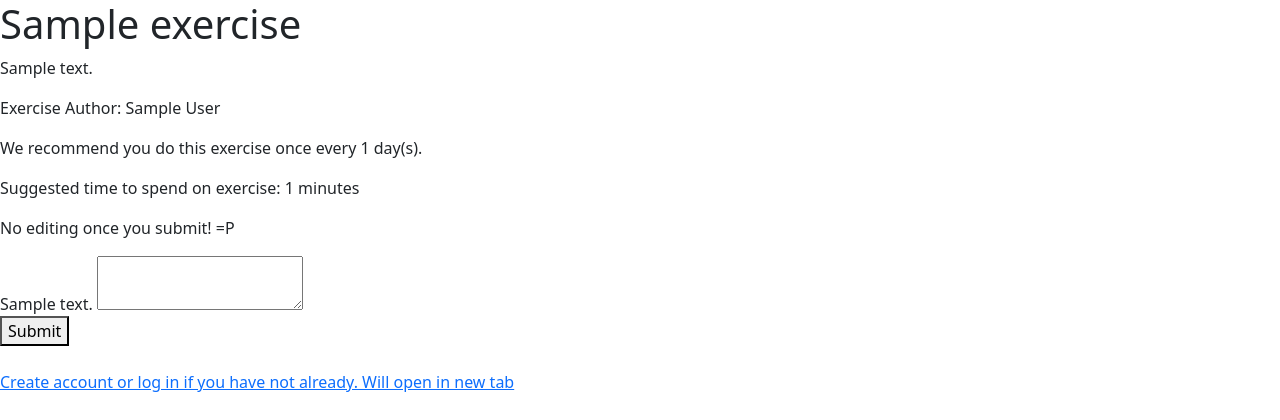
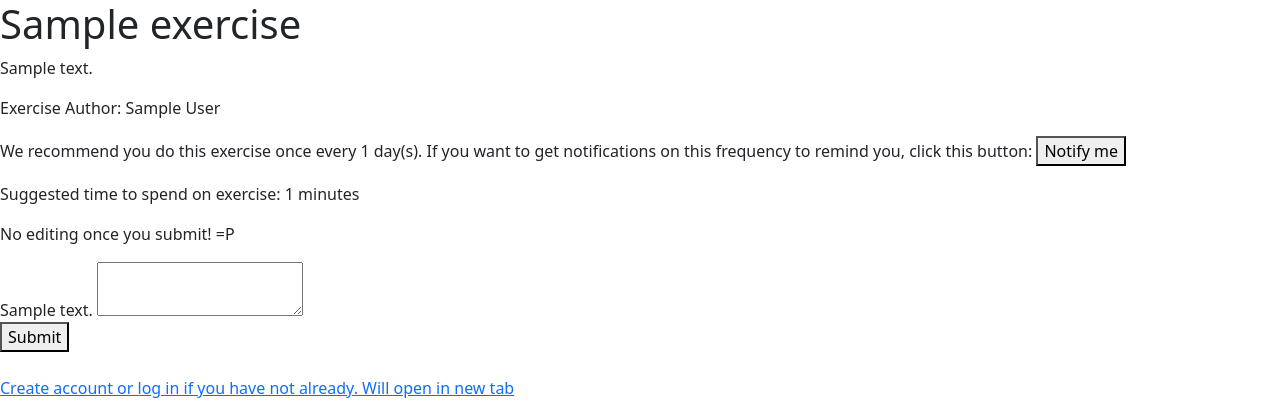
Before and after one commit to huaszu/mental-health-exercises-project, a Flask app: page /exercises/1 in a window 1280 px wide. Shown: the top 420 px of the page. Run offline with Flask 2, Linux system fonts and the light colour scheme; tables that the repository leaves empty hold one stand-in row (values such as "Sample post"); some libraries are stand-ins or nearby versions.

Commit message:
Added button on templates/exercise_details.html so that there can be a user gesture to spawn desktop notifications.

```diff
--- a/static/js/desktop_notification.js
+++ b/static/js/desktop_notification.js
@@ -1,3 +1,8 @@
+'use strict';
+
+const button = document.querySelector('#notify');
+
+button.addEventListener('click', (evt) => {
     if ('Notification' in window) {
         if (Notification.permission === 'granted') {
             const notification = new Notification('Test!');
@@ -9,3 +14,7 @@ if ('Notification' in window) {
             });
         }
     }
+});
+
+// Uncaught TypeError: Cannot read properties of null (reading 'addEventListener')
+// This file is loading in the <head> and the id #notify is not yet found
--- a/templates/exercise_details.html
+++ b/templates/exercise_details.html
@@ -20,6 +20,8 @@
 <p>
     {% if exercise.frequency %}
         We recommend you do this exercise once every {{ exercise.frequency }} day(s).
+        If you want to get notifications on this frequency to remind you, click this button:
+        <button type="button" id="notify">Notify me</button>
     {% endif %}
 </p>
 
```
Lines whose indentation alone changed are shown as unchanged.
